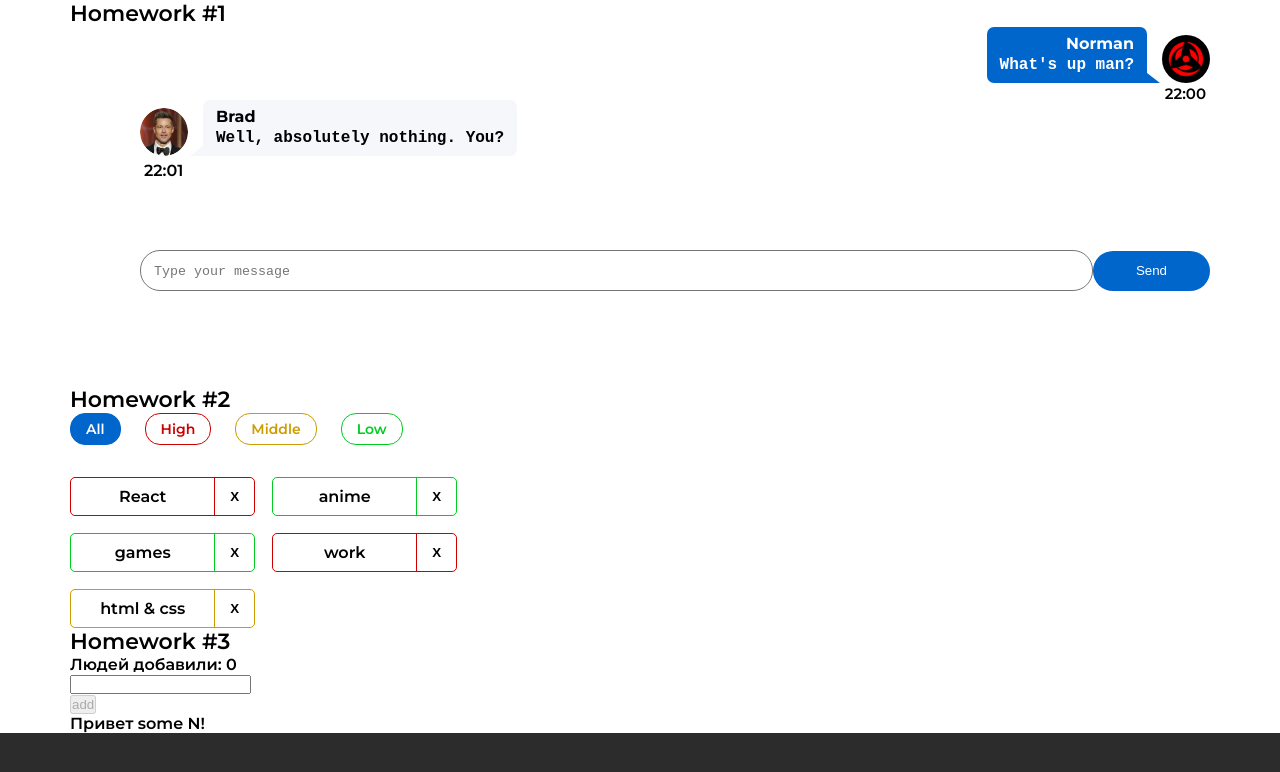
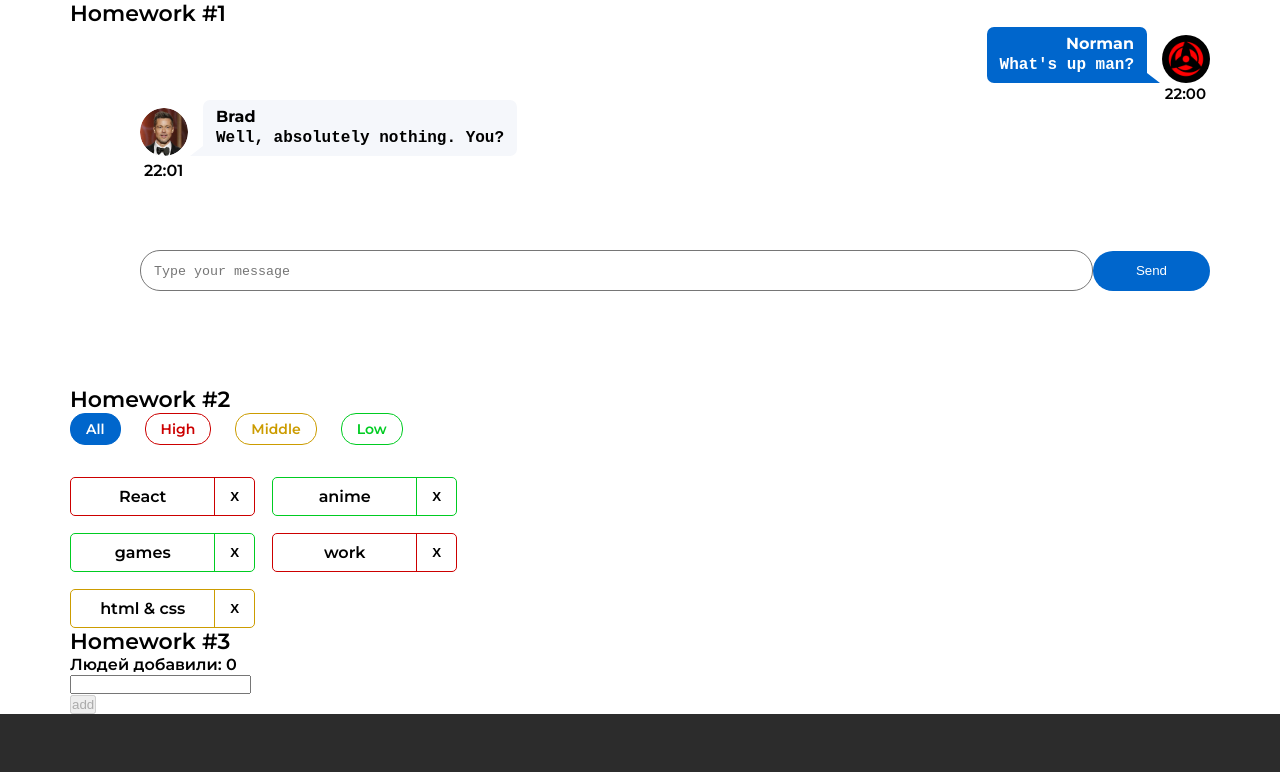
Before and after one commit to IJTINK7/hws-from-ignat, a React (Create React App) app: page / in a window 1280 px wide. Shown: the top 772 px of the page. Built offline with nearby package versions, Linux system fonts and the light colour scheme.

Commit message:
Changing logic of "totalUsers" and "lastUserName" variables

```diff
--- a/src/s2-homeworks/hw03/GreetingContainer.tsx
+++ b/src/s2-homeworks/hw03/GreetingContainer.tsx
@@ -57,7 +57,7 @@ const GreetingContainer: React.FC<GreetingContainerPropsType> = ({
     }
 
     const totalUsers = users.length // need to fix
-    const lastUserName = "some N" // need to fix
+    const lastUserName = users.length > 0 ? users[users.length - 1].name : ''; // need to fix
 
     return (
         <Greeting
--- a/src/s2-homeworks/hw03/HW3.tsx
+++ b/src/s2-homeworks/hw03/HW3.tsx
@@ -11,7 +11,7 @@ import GreetingContainer from './GreetingContainer'
 * 5 - в файле GreetingContainer.tsx указать нужные типы в useState с name и error +
 * 6 - в файле GreetingContainer.tsx дописать тип и логику функции setNameCallback +
 * 7 - в файле GreetingContainer.tsx дописать логику функций pureAddUser, pureOnBlur, pureOnEnter и проверить их тестами +
-* 8 - в файле GreetingContainer.tsx вычислить количество добавленных и имя последнего (totalUsers, lastUserName)
+* 8 - в файле GreetingContainer.tsx вычислить количество добавленных и имя последнего (totalUsers, lastUserName) +
 * 9 - в файле Greeting.tsx дописать типизацию пропсов
 * 10 - в файле Greeting.tsx вычислить inputClass в зависимости от наличия ошибки
 * 11 - сделать стили в соответствии с дизайном
```
